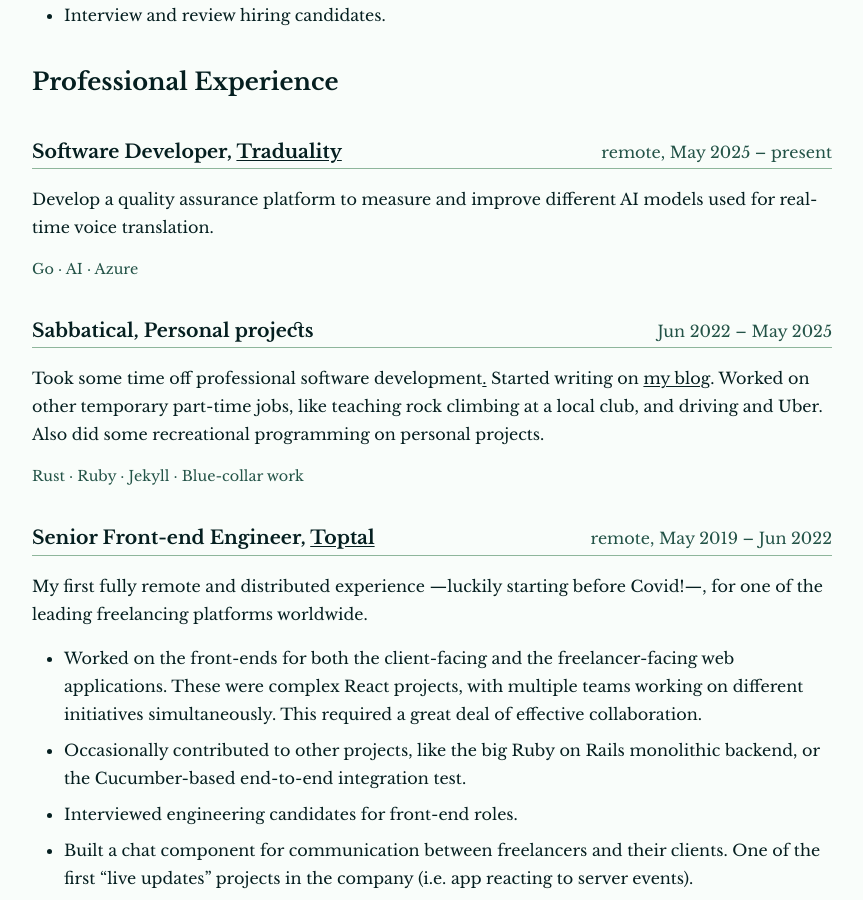
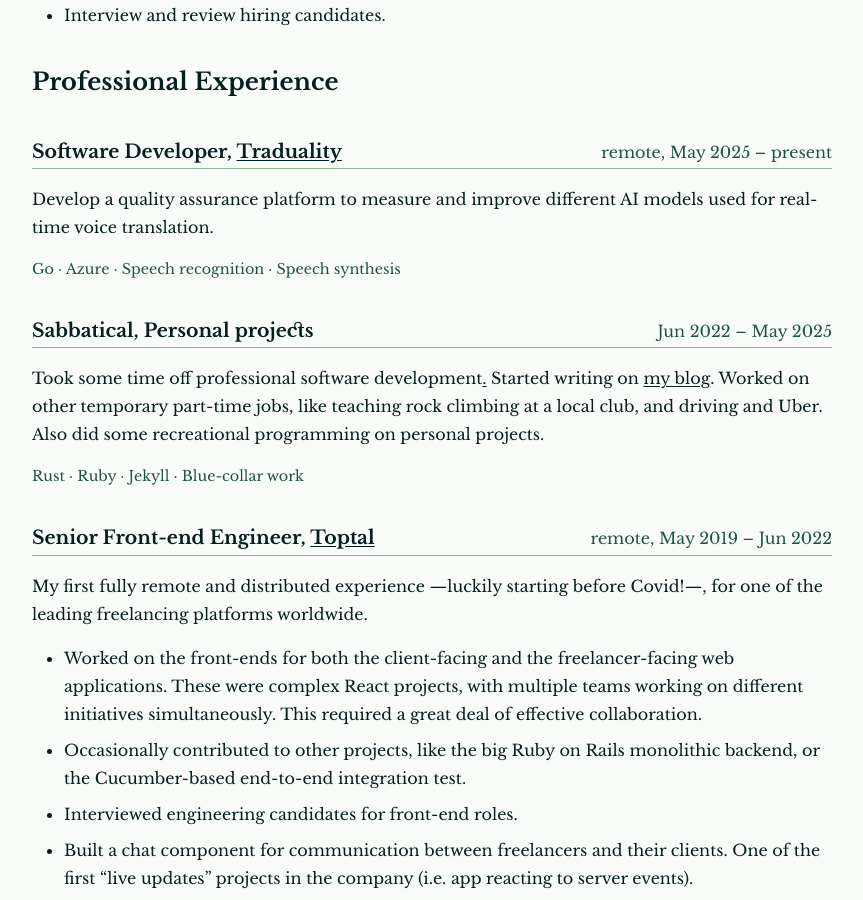
Before and after one commit to epidemian/epidemian.github.io, a Jekyll site: the page built from resume.md, in a window 1280 px wide and 900 px high, scrolled down 1418 px. Shown: the whole window, without its empty margins (208-1071 px from the left). Built offline with Jekyll 4.4.1, drawn with Linux system fonts in a browser that asks for light colours.

Commit message:
Use more concrete terms in jobs description
"AI" is too much of an umbrella term.

```diff
--- a/_data/jobs.yaml
+++ b/_data/jobs.yaml
@@ -4,7 +4,7 @@
   time: May 2025 – present
   description: |
     Develop a quality assurance platform to measure and improve different AI models used for real-time voice translation.
-  buzzwords: [Go, AI, Azure]
+  buzzwords: [Go, Azure, Speech recognition, Speech synthesis]
 
 - role: Sabbatical
   org: Personal projects
```
